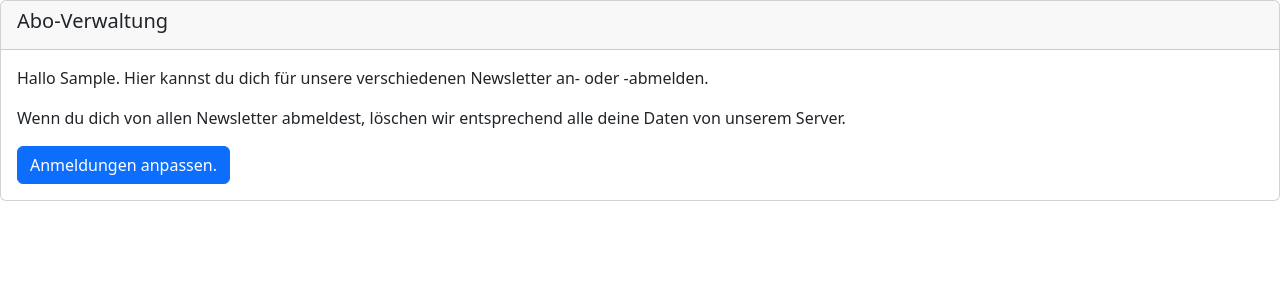
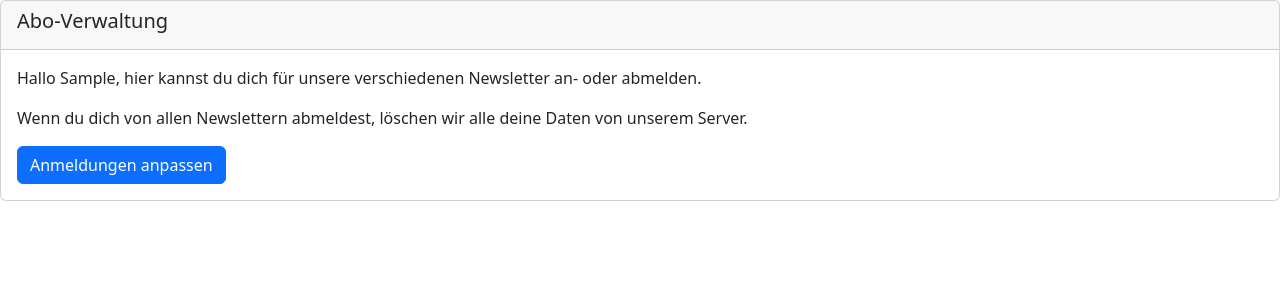
Before and after one commit to FoodCoopX/tapir-mail-module, a Django app: template tapir_mail/templates/tapir_mail/management.html in a window 1280 px wide. Shown: the top 300 px of the page. Run offline with Django 4.2, Linux system fonts and the light colour scheme; the template is opened without the code that fills it: most values are stand-ins (such as "Sample title", 1, 10 or a date in 2020); some libraries are stand-ins or nearby versions.

Commit message:
fix: grammar and German label on the newsletter management page
- "Vorname" label instead of Django's auto-generated "First name"
- "an- oder abmelden", "von allen Newslettern", comma after greeting
- drop trailing period from the submit button
- fix typo in success message ("gespreichert" -> "gespeichert")

Co-Authored-By: Claude Opus 5.5 <noreply@anthropic.com>

```diff
--- a/tapir_mail/forms.py
+++ b/tapir_mail/forms.py
@@ -25,7 +25,7 @@ class RegisterToMailCategoryForm(Form):
 
 
 class ExternalRecipientManagementForm(Form):
-    first_name = forms.CharField()
+    first_name = forms.CharField(label="Vorname")
 
     def __init__(self, *args, **kwargs):
         self.external_recipient: ExternalRecipient = kwargs.pop("external_recipient")
--- a/tapir_mail/templates/tapir_mail/management.html
+++ b/tapir_mail/templates/tapir_mail/management.html
@@ -14,8 +14,8 @@
   <div class="card-header"><h5>Abo-Verwaltung</h5></div>
   <div class="card-body">
     <div>
-      <p>Hallo {{ first_name }}. Hier kannst du dich für unsere verschiedenen Newsletter an- oder -abmelden.</p>
-      <p>Wenn du dich von allen Newsletter abmeldest, löschen wir entsprechend alle deine Daten von unserem Server.</p>
+      <p>Hallo {{ first_name }}, hier kannst du dich für unsere verschiedenen Newsletter an- oder abmelden.</p>
+      <p>Wenn du dich von allen Newslettern abmeldest, löschen wir alle deine Daten von unserem Server.</p>
     </div>
     {% if messages %}
       <ul class="messages">
@@ -28,7 +28,7 @@
       {% csrf_token %}
       {% bootstrap_form form %}
       <button type="submit" class="btn btn-primary">
-        Anmeldungen anpassen.
+        Anmeldungen anpassen
       </button>
     </form>
   </div>
--- a/tapir_mail/views.py
+++ b/tapir_mail/views.py
@@ -1143,7 +1143,7 @@ class ExternalRecipientManagementView(FormView):
         return context_data
 
     def form_valid(self, form):
-        messages.success(self.request, "Änderungen gespreichert")
+        messages.success(self.request, "Änderungen gespeichert")
 
         external_recipient = self.get_external_recipient()
         external_recipient.first_name = form.cleaned_data["first_name"]
```
